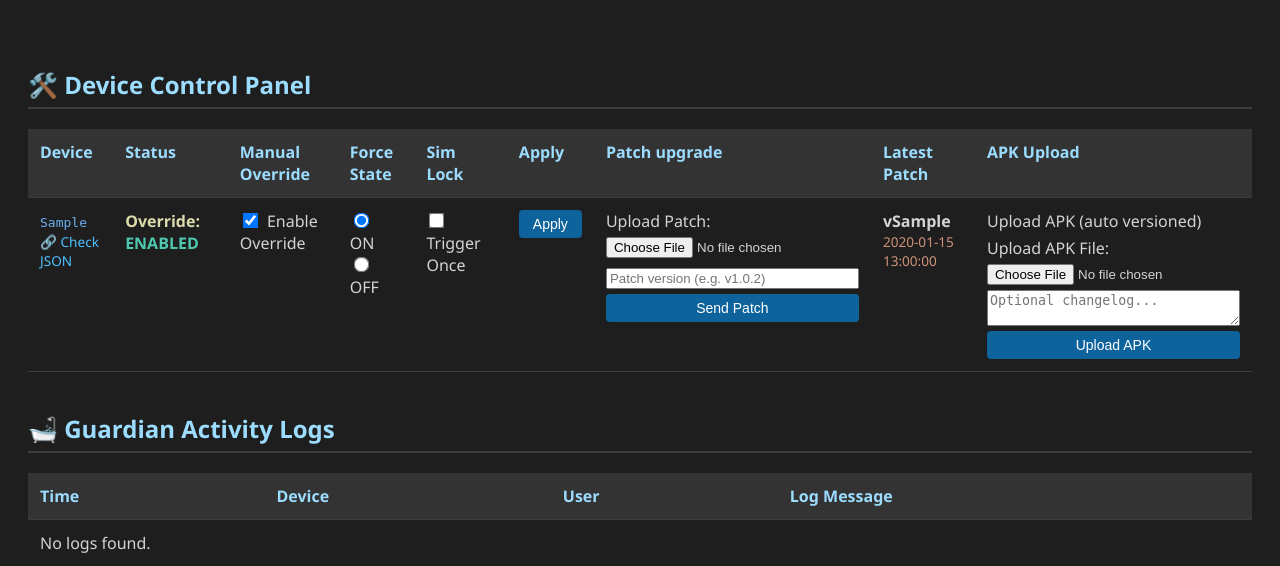
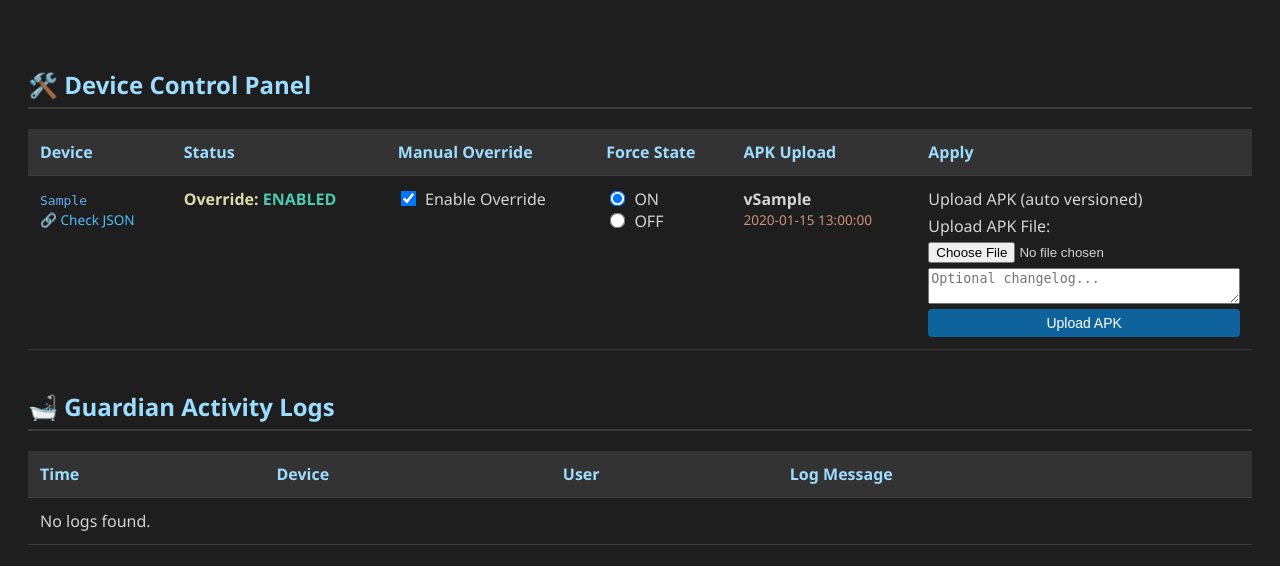
Before and after one commit to jayjchiringz/DigiServe_2, a Django app: page /logs/ in a window 1280 px wide. Shown: the top 566 px of the page. Run offline with Django 5.2, Linux system fonts and the light colour scheme; tables that the repository leaves empty hold one stand-in row (values such as "Sample post"); data that the repository does not hold is empty.

Commit message:
Updated dashboard_2

```diff
--- a/guardian/templates/guardian/dashboard.html
+++ b/guardian/templates/guardian/dashboard.html
@@ -135,11 +135,11 @@
                 <th>Status</th>
                 <th>Manual Override</th>
                 <th>Force State</th>
-                <th>Sim Lock</th>
+                <!--<th>Sim Lock</th>-->
+                <!--<th>Patch upgrade</th>-->
+                <!--<th>Latest Patch</th>-->
+                <th>APK Upload</th>
                 <th>Apply</th>
-                <th>Patch upgrade</th>
-                <th>Latest Patch</th>
-                <th>APK Upload</th>
             </tr>
         </thead>
         <tbody>
@@ -180,12 +180,14 @@
                         <label><input type="radio" name="force_{{ device.token }}" value="on" {% if device.override_value %}checked{% endif %}> ON</label><br>
                         <label><input type="radio" name="force_{{ device.token }}" value="off" {% if not device.override_value %}checked{% endif %}> OFF</label>
                     </td>
+                    <!--
                     <td>
                         <label>
                             <input type="checkbox" name="simulate_{{ device.token }}" {% if device.simulate_watu_lock %}checked{% endif %}>
                             Trigger Once
                         </label>
                     </td>
+
                     <td>
                         <input type="hidden" name="device_token" value="{{ device.token }}">
                         <button type="submit" name="submit_token" value="{{ device.token }}">Apply</button>
@@ -199,6 +201,7 @@
                             <button type="submit" formaction="{% url 'upload_patch_file' %}" formmethod="post">Send Patch</button>
                         </div>
                     </td>
+                -->
                     <td>
                         {% if device.latest_patch_version %}
                             <div><strong>v{{ device.latest_patch_version }}</strong></div>
```
